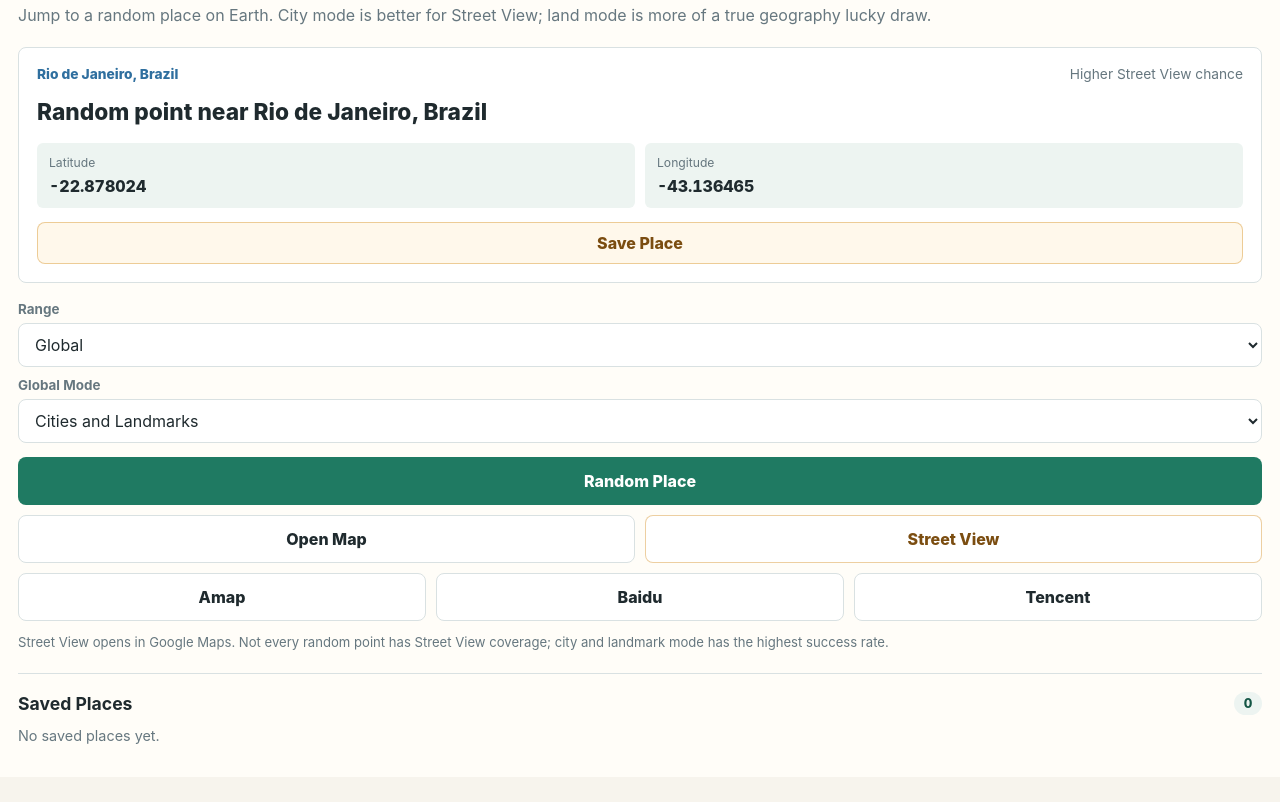
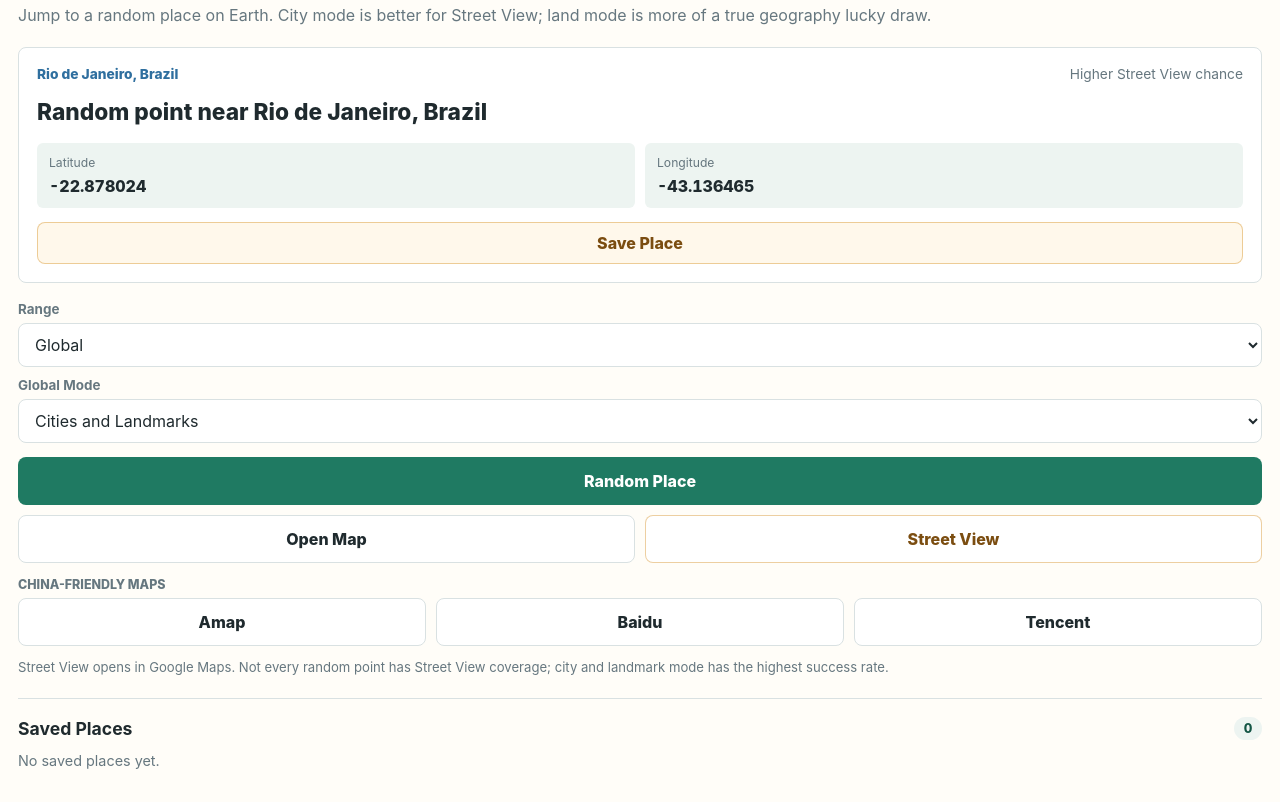
Before and after one commit to China-Compass/random-explorer, a plain HTML site: page index.html in a window 1280 px wide. Shown: the part 530-1332 px from the top of the page. Before the commit the page ends 1307 px from the top, so only its background shows below. Drawn offline with Linux system fonts and the light colour scheme.

Commit message:
Add files via upload

```diff
--- a/index.html
+++ b/index.html
@@ -189,6 +189,14 @@
         display: grid;
         grid-template-columns: repeat(3, 1fr);
         gap: 10px;
+      }
+
+      .action-label {
+        margin: 4px 0 -4px;
+        color: var(--muted);
+        font-size: 0.78rem;
+        font-weight: 800;
+        text-transform: uppercase;
       }
 
       button,
@@ -459,11 +467,13 @@
           <a id="openMapLink" class="link-button" href="https://www.openstreetmap.org/" target="_blank" rel="noreferrer">Open Map</a>
           <a id="streetViewLink" class="link-button street-button" href="https://www.google.com/maps/@?api=1&map_action=pano&viewpoint=31.2304%2C121.4737" target="_blank" rel="noreferrer">Street View</a>
         </div>
+        <p class="action-label">China-friendly maps</p>
         <div class="china-map-row">
           <a id="amapLink" class="link-button" href="https://www.amap.com/" target="_blank" rel="noreferrer">Amap</a>
           <a id="baiduMapLink" class="link-button" href="https://map.baidu.com/" target="_blank" rel="noreferrer">Baidu</a>
           <a id="tencentMapLink" class="link-button" href="https://map.qq.com/" target="_blank" rel="noreferrer">Tencent</a>
         </div>
+      </div>
       </div>
 
       <p class="hint">Street View opens in Google Maps. Not every random point has Street View coverage; city and landmark mode has the highest success rate.</p>
```
